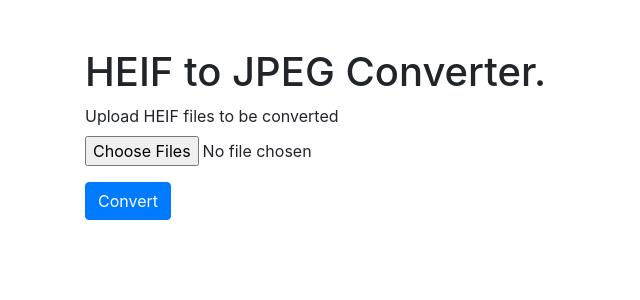
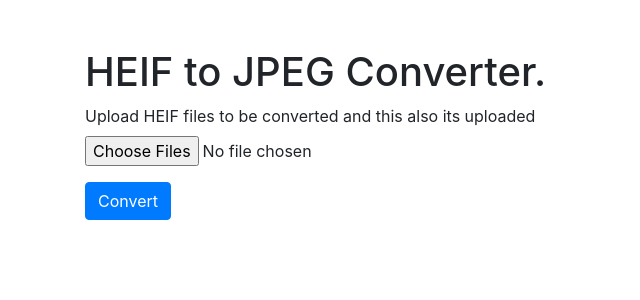
Before and after one commit to saumil15/heif-to-jpg, a Flask app: page / in a window 1280 px wide. Shown: the top 300 px of the page, without its empty margins (0-640 px from the left). Run offline with Flask 2, Linux system fonts and the light colour scheme; some libraries are stand-ins or nearby versions.

Commit message:
changes in text

```diff
--- a/templates/upload.html
+++ b/templates/upload.html
@@ -11,7 +11,7 @@
       <h1 class="mt-5">HEIF to JPEG Converter.</h1>
       <form method="post" enctype="multipart/form-data">
         <div class="form-group">
-          <label for="files">Upload HEIF files to be converted</label>
+          <label for="files">Upload HEIF files to be converted and this also its uploaded</label>
           <input type="file" class="form-control-file" id="files" name="files" multiple>
         </div>
         <button type="submit" class="btn btn-primary">Convert</button>
```
